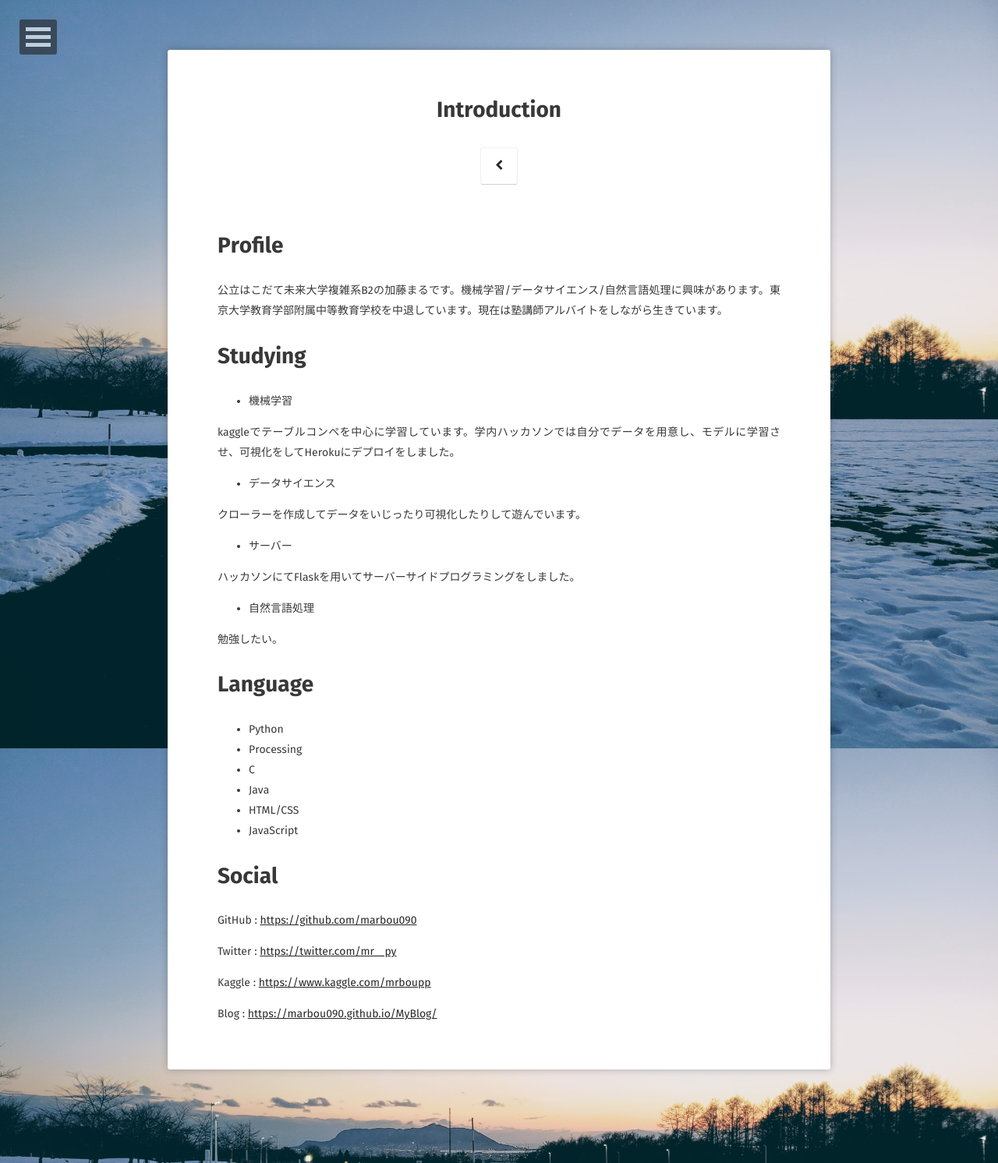
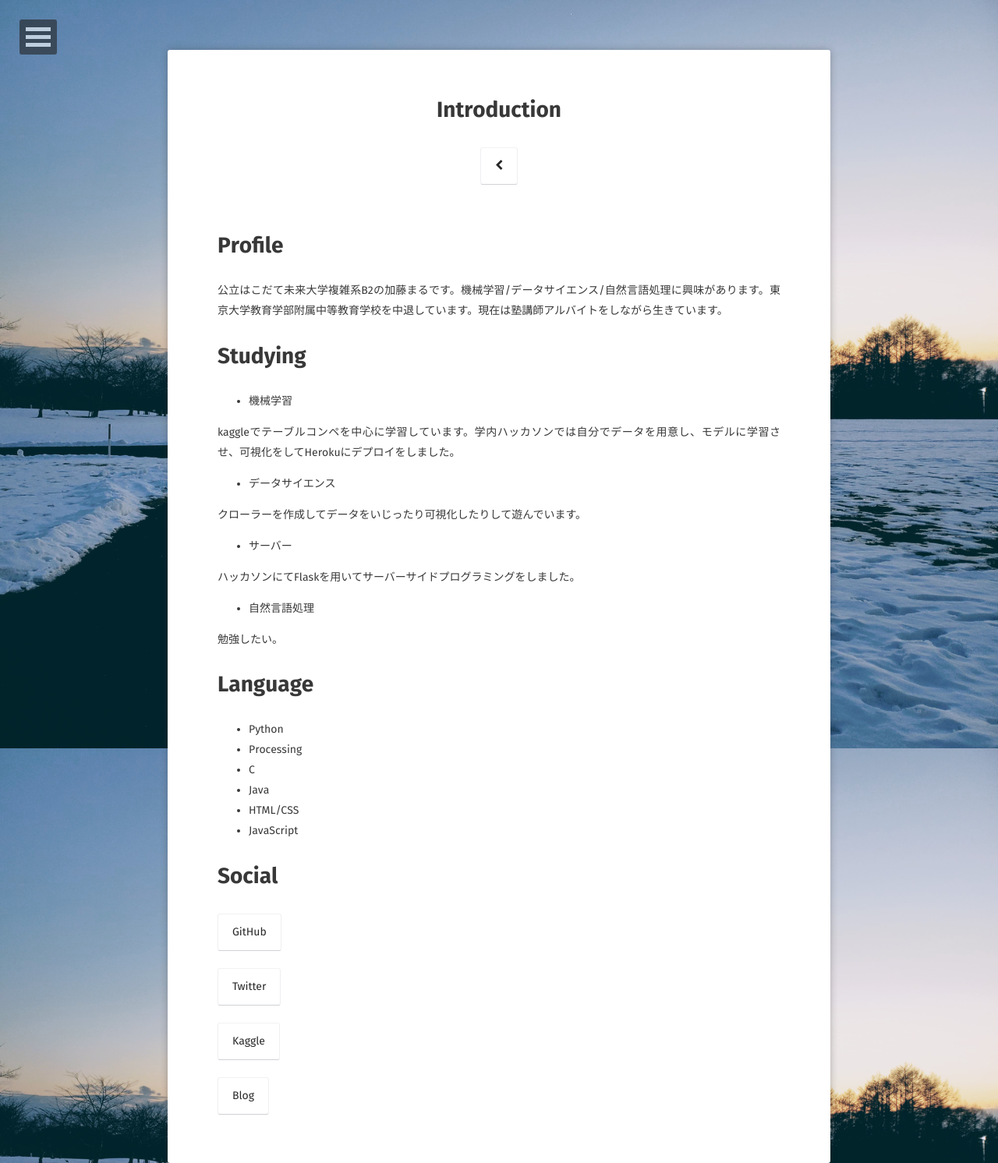
Before and after one commit to marbou090/marbou090.github.io, a Jekyll site: the page built from about/index.md, in a window 1280 px wide. Shown: the whole page at 78% size. Built offline with Jekyll 4.4.1, drawn with Linux system fonts in a browser that asks for light colours; some web fonts are replaced; part of the change alters nothing that is shown.

Commit message:
fix link

```diff
--- a/_config.yml
+++ b/_config.yml
@@ -8,7 +8,7 @@ logo:               'assets/img/logo.png'
 background:         'assets/img/placeholder-big.jpg'
 tiled_bg:           True   # Set this true if you want to tile your background image, otherwise it will be covered
 locale:             en_US
-url:                https://marbou090.github.io/
+url:                #https://marbou090.github.io/
 
 # Jekyll
 permalink:          /:title/
--- a/about/index.md
+++ b/about/index.md
@@ -35,10 +35,10 @@ kaggleでテーブルコンペを中心に学習しています。学内ハッ
 + JavaScript
 
 # Social
-GitHub :  [https://github.com/marbou090]("https://github.com/marbou090")
+[GitHub](https://github.com/marbou090){: .btn}
 
-Twitter : [https://twitter.com/mr__py]("https://twitter.com/mr__py")
+[Twitter](https://twitter.com/mr__py){: .btn}
 
-Kaggle : [https://www.kaggle.com/mrboupp]("https://www.kaggle.com/mrboupp")
+[Kaggle](https://www.kaggle.com/mrboupp){: .btn}
 
-Blog : [https://marbou090.github.io/MyBlog/]("https://marbou090.github.io/MyBlog/")
+[Blog](https://marbou090.github.io/MyBlog/){: .btn}
```
Also changed, not shown: 8 other files.
